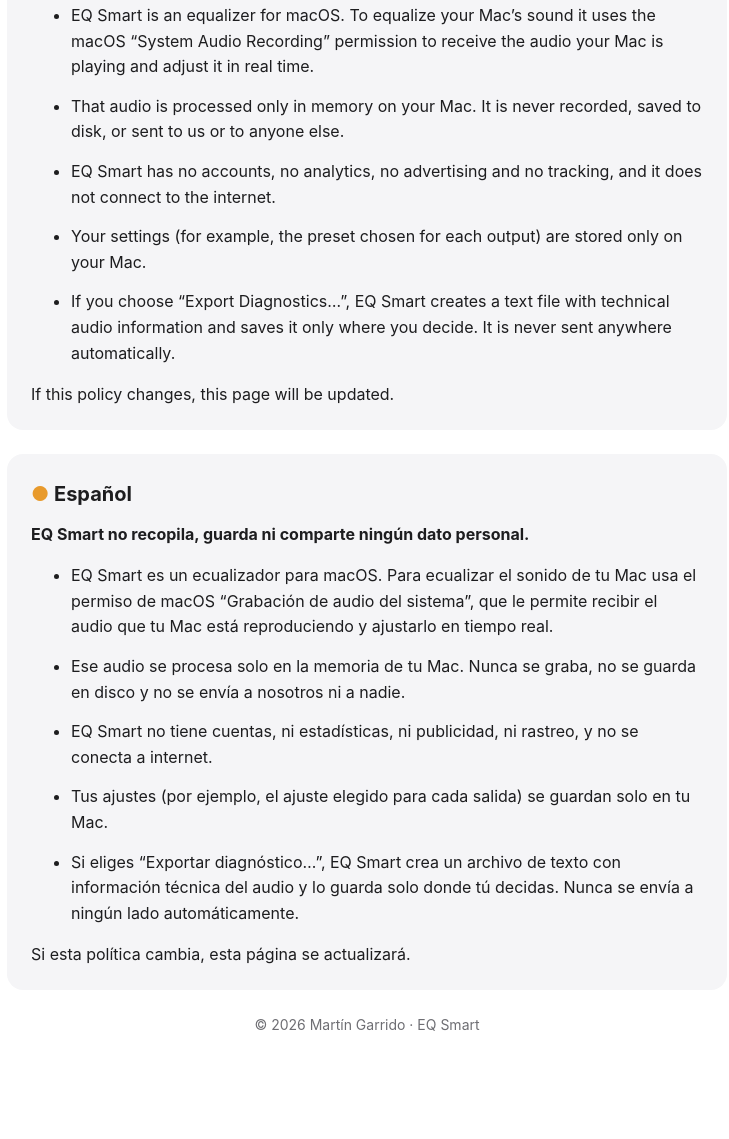
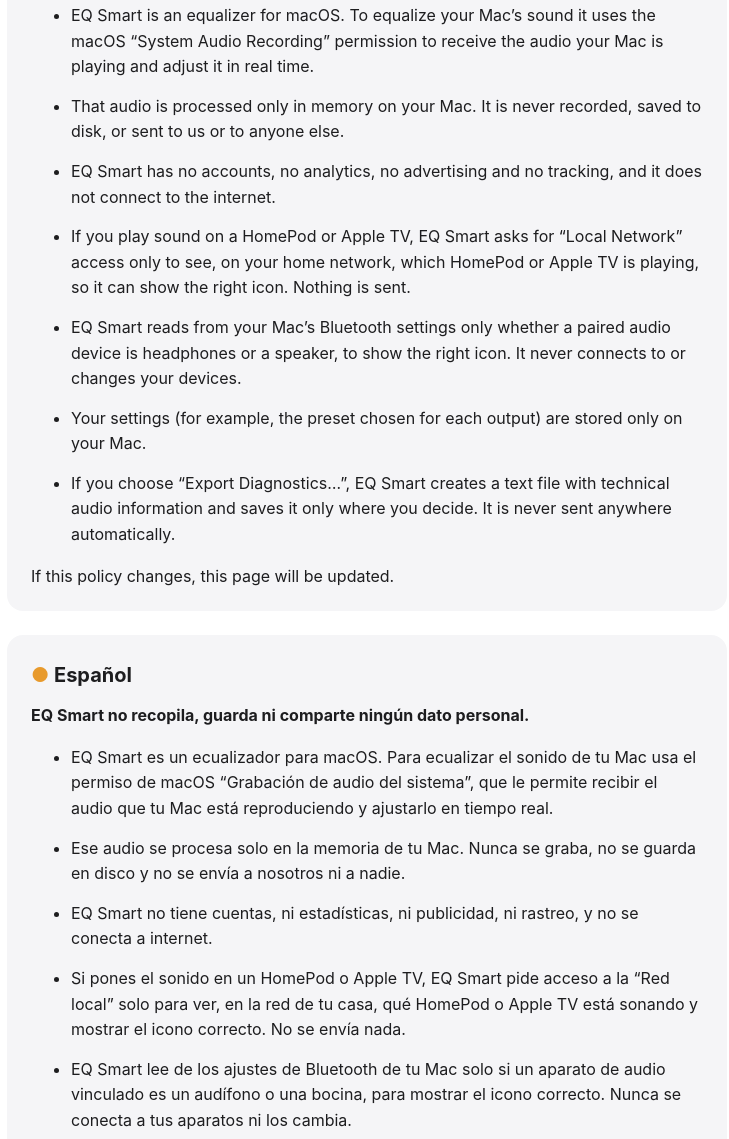
Before and after one commit to martin45ve/eqsmart, a plain HTML site: page index.html in a window 1280 px wide. Shown: the part 293-1432 px from the top of the page, without its empty margins (273-1002 px from the left). Before the commit the page ends 1393 px from the top, so only its background shows below. Drawn offline with Linux system fonts and the light colour scheme.

Commit message:
Privacy policy: Local Network and Bluetooth use

```diff
--- a/index.html
+++ b/index.html
@@ -32,6 +32,10 @@
       <li>That audio is processed only in memory on your Mac. It is never recorded, saved to disk,
         or sent to us or to anyone else.</li>
       <li>EQ Smart has no accounts, no analytics, no advertising and no tracking, and it does not connect to the internet.</li>
+      <li>If you play sound on a HomePod or Apple TV, EQ Smart asks for “Local Network” access only to see,
+        on your home network, which HomePod or Apple TV is playing, so it can show the right icon. Nothing is sent.</li>
+      <li>EQ Smart reads from your Mac’s Bluetooth settings only whether a paired audio device is headphones
+        or a speaker, to show the right icon. It never connects to or changes your devices.</li>
       <li>Your settings (for example, the preset chosen for each output) are stored only on your Mac.</li>
       <li>If you choose “Export Diagnostics…”, EQ Smart creates a text file with technical audio information
         and saves it only where you decide. It is never sent anywhere automatically.</li>
@@ -48,6 +52,10 @@
       <li>Ese audio se procesa solo en la memoria de tu Mac. Nunca se graba, no se guarda en disco
         y no se envía a nosotros ni a nadie.</li>
       <li>EQ Smart no tiene cuentas, ni estadísticas, ni publicidad, ni rastreo, y no se conecta a internet.</li>
+      <li>Si pones el sonido en un HomePod o Apple TV, EQ Smart pide acceso a la “Red local” solo para ver,
+        en la red de tu casa, qué HomePod o Apple TV está sonando y mostrar el icono correcto. No se envía nada.</li>
+      <li>EQ Smart lee de los ajustes de Bluetooth de tu Mac solo si un aparato de audio vinculado es un audífono
+        o una bocina, para mostrar el icono correcto. Nunca se conecta a tus aparatos ni los cambia.</li>
       <li>Tus ajustes (por ejemplo, el ajuste elegido para cada salida) se guardan solo en tu Mac.</li>
       <li>Si eliges “Exportar diagnóstico…”, EQ Smart crea un archivo de texto con información técnica del audio
         y lo guarda solo donde tú decidas. Nunca se envía a ningún lado automáticamente.</li>
```
